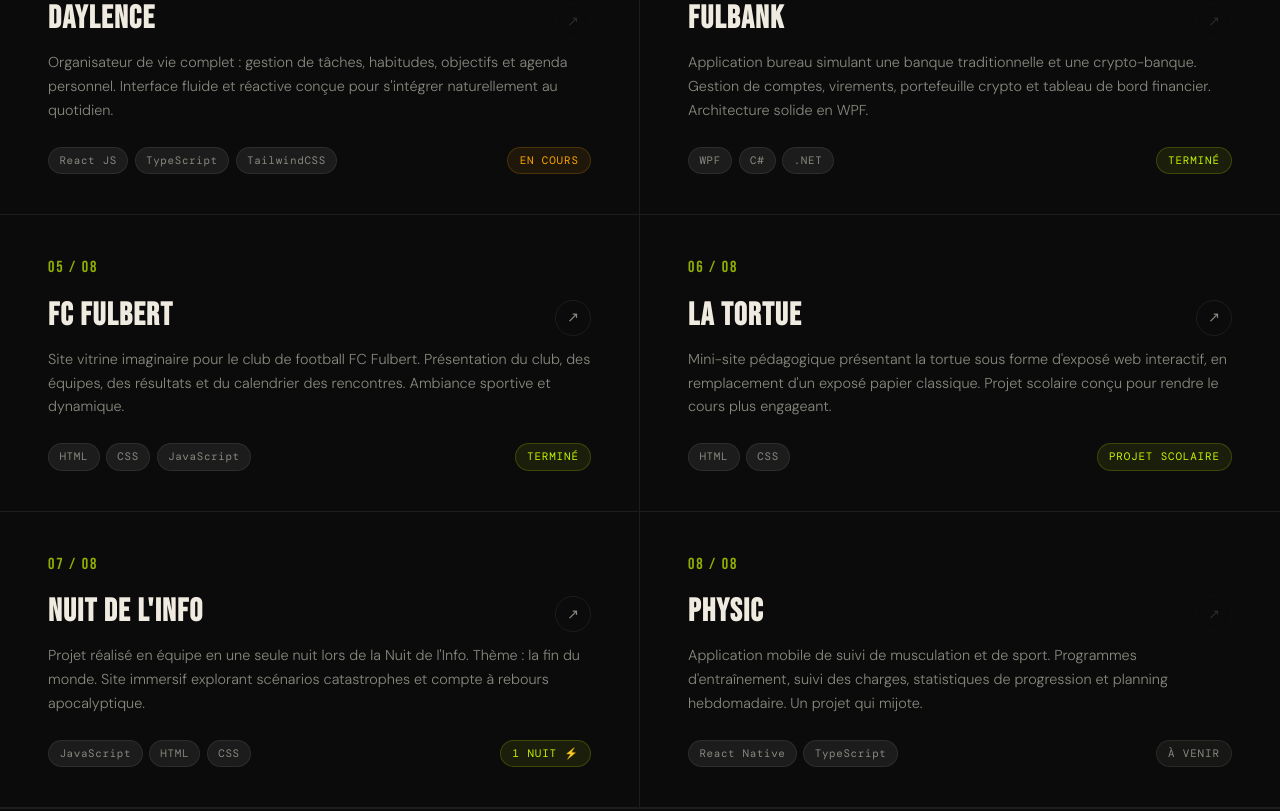
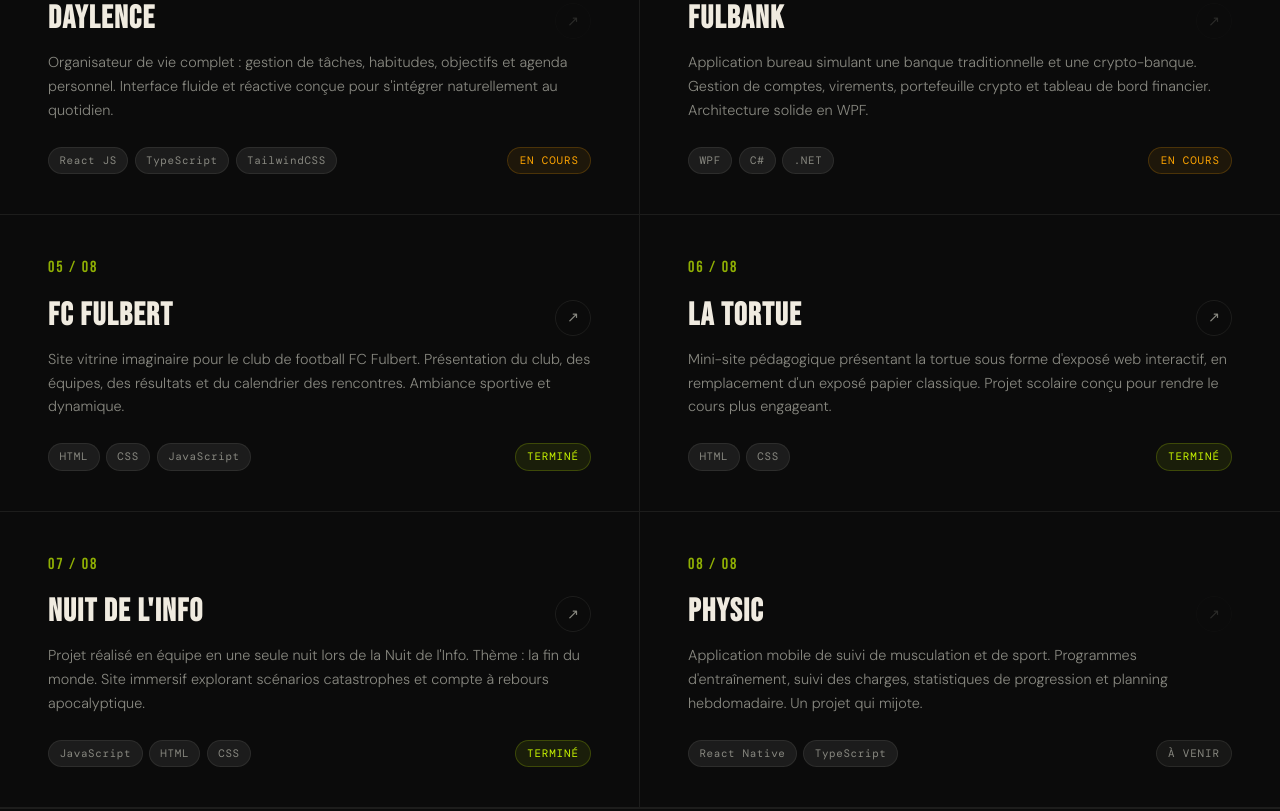
Before and after one commit to MaximeHenault/MaximeHenault.github.io, a plain HTML site: page index.html in a window 1280 px wide. Shown: the part 1392-2203 px from the top of the page. Drawn offline with nearby package versions, Linux system fonts and the light colour scheme.

Commit message:
Update index.html

```diff
--- a/index.html
+++ b/index.html
@@ -663,7 +663,7 @@
           <span class="tag">C#</span>
           <span class="tag">.NET</span>
         </div>
-        <span class="project-status status-done">Terminé</span>
+        <span class="project-status status-wip">En cours</span>
       </div>
     </div>
 
@@ -698,7 +698,7 @@
           <span class="tag">HTML</span>
           <span class="tag">CSS</span>
         </div>
-        <span class="project-status status-done">Projet scolaire</span>
+        <span class="project-status status-done">Terminé</span>
       </div>
     </div>
 
@@ -716,7 +716,7 @@
           <span class="tag">HTML</span>
           <span class="tag">CSS</span>
         </div>
-        <span class="project-status status-done">1 nuit ⚡</span>
+        <span class="project-status status-done">Terminé</span>
       </div>
     </div>
 
```
